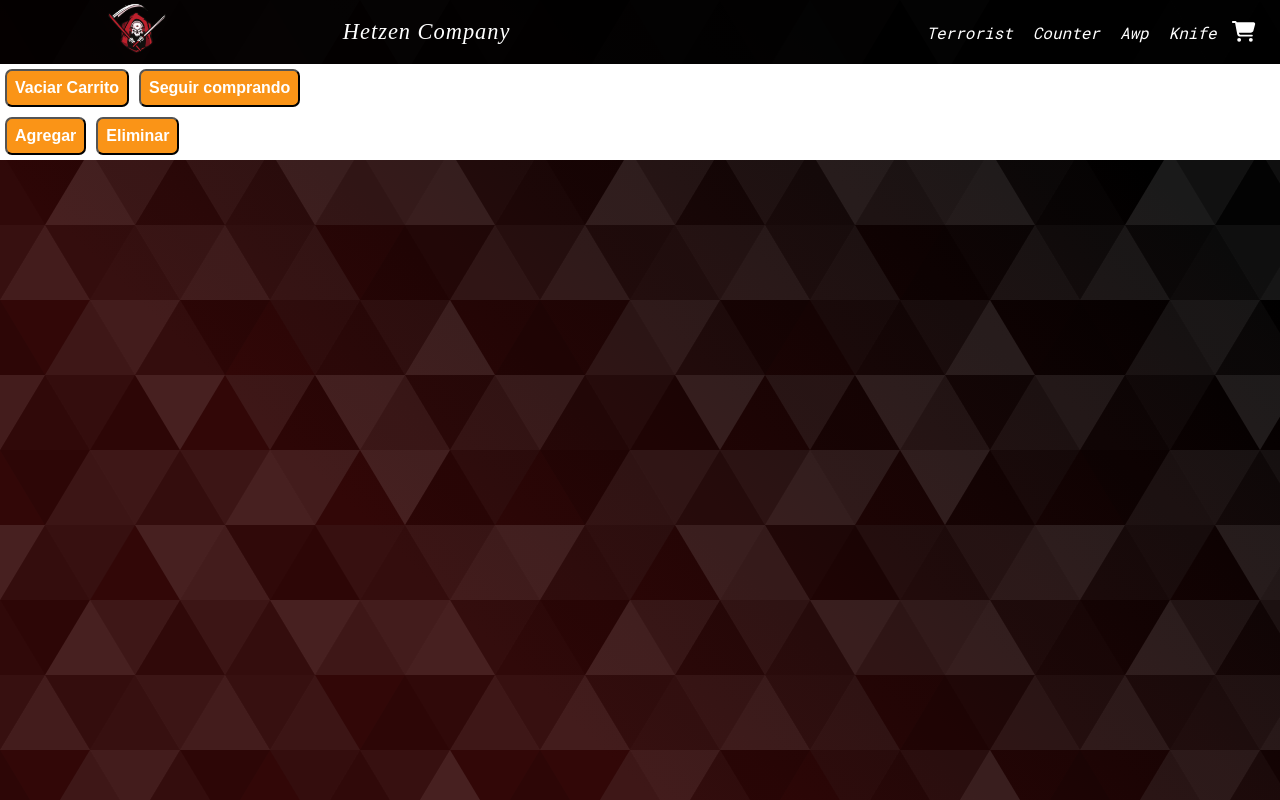
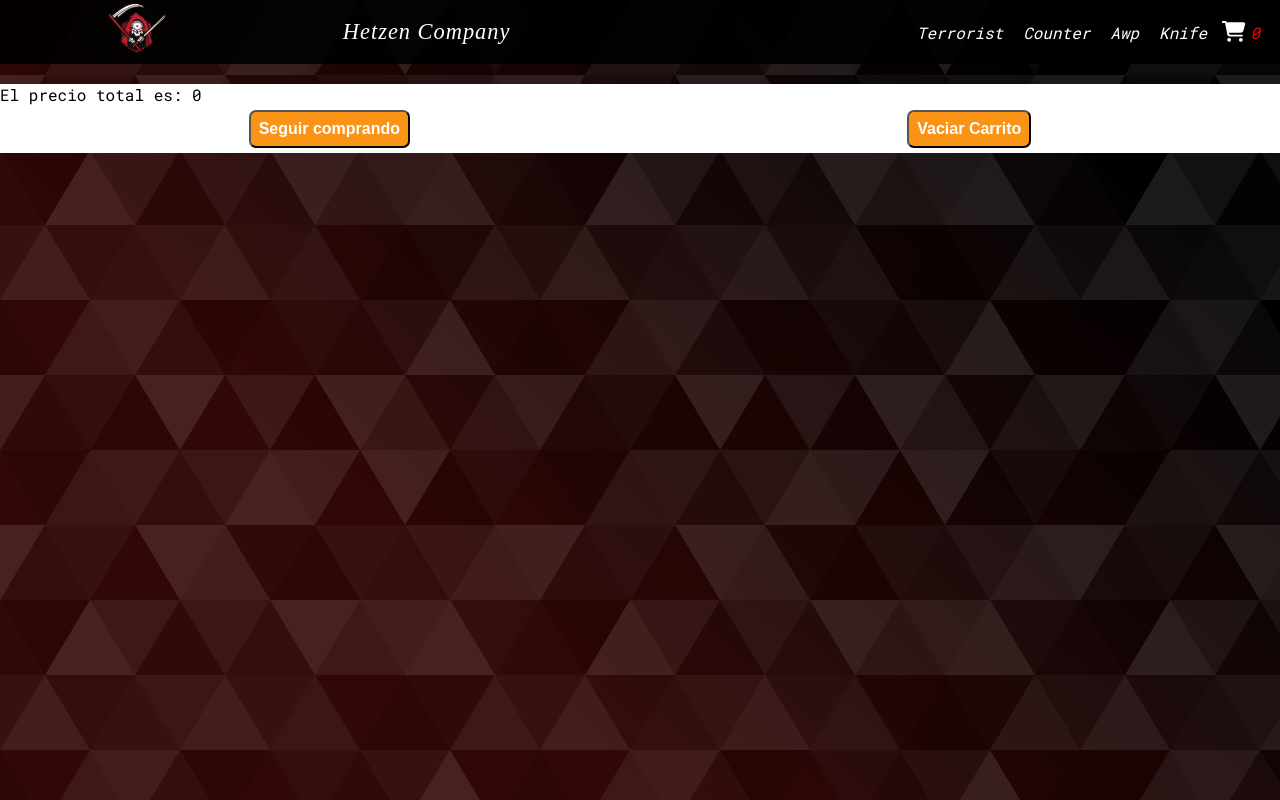
Before and after one commit to luispino94/PinoLuisReactDesafios, a React (Vite) app in the folder React-eCommerce/: page /cart in a window 1280 px wide. Built offline with nearby package versions, Linux system fonts and the light colour scheme; a web font is replaced by a local one.

Commit message:
funciona cartcontext, cart y cartwidget

```diff
--- a/React-eCommerce/src/componentes/Contexto/cartContext.jsx
+++ b/React-eCommerce/src/componentes/Contexto/cartContext.jsx
@@ -23,8 +23,8 @@ const CartContexProvider = ({children}) => {
     const inCart = cartList.findIndex(
       (productInCart) => productInCart.id === item.id);
     if (inCart !== -1){
-      const cantidadVieja = cartList[inCart].quantity
-      cartList[inCart].quantity += cantidadVieja
+      const cantidadVieja = cartList[inCart].cantidad
+      cartList[inCart].cantidad += cantidadVieja
       setCarlist ([...cartList])
         }else {
       setCarlist ([... cartList,
@@ -33,26 +33,19 @@ const CartContexProvider = ({children}) => {
     }
 
   //FUNCIÓN BORRAR ITEM DEL CARRITO
-    const deleteItemtoCart = (producto) =>{
-      const inCart = cartList.find(
-        (productInCart) => productInCart.id === producto.id);
+    const deleteItemtoCart = (id) =>{
+      setCarlist (cartList.filter(prod=> prod.id !== id))
 
-    if (inCart.amount ===1){
-      setCarlist (
-        cartList.filter ((productInCart)=> productInCart.id !== producto.id)
-      );
-    } else{
-        setCarlist(
-          cartList.map((productInCart)=>{
-         if (productInCart.id === producto.id){
-           return {...inCart, amount: inCart.amount -1};
-         } else return productInCart;
-      })
-        );
-    };
+    }
+    //FUNCION CANTIDAD TOTAL
+    const cantidadTotal = ()=> {
+      return cartList.reduce ((contador,prod)=> contador += prod.cantidad,0)
+    }
 
-
-}
+    //FUNCION PRECIO TOTAL
+    const precioTotal = ()=>{
+      return cartList.reduce ((contador,prod)=> contador + (prod.cantidad * prod.price),0)
+    }
     //FUNCION VACIAR CARRITO
     const vaciarCarrito = () =>{
       setCarlist ([])
@@ -63,7 +56,9 @@ const CartContexProvider = ({children}) => {
         cartList,
         addToCart,
         deleteItemtoCart,
-        vaciarCarrito
+        vaciarCarrito,
+        cantidadTotal,
+        precioTotal
     }}>
         {children}
     </CartContext.Provider>
--- a/React-eCommerce/src/componentes/Items/ItemDetail.jsx
+++ b/React-eCommerce/src/componentes/Items/ItemDetail.jsx
@@ -15,7 +15,7 @@ const ItemDetail = ({producto}) => {
     setInputType('BtnChange');
 }
 const onadd =(quantity) => {
-  addToCart({...producto, quantity})
+  addToCart({...producto, cantidad:quantity})
 }
  console.log (cartList);
   return (
--- a/React-eCommerce/src/componentes/NavBars/NavBar.jsx
+++ b/React-eCommerce/src/componentes/NavBars/NavBar.jsx
@@ -2,8 +2,10 @@ import CartWidget from '../CartWidget/CartWidget'
 import  logo from '../../imagenes/logo 112.png'
 import './_Estilosnavbar.scss'
 import { Link } from 'react-router-dom';
+import { useCartContext } from '../Contexto/cartContext';
 
 function NavBar (){
+    const {cantidadTotal} = useCartContext()
  return (
 <header>
 <nav className="navbar-nav">
@@ -19,6 +21,8 @@ function NavBar (){
             <Link to='/categoria/awp'><li className ="nav-item"><i className="nav-link">Awp</i></li></Link>
             <Link to='/categoria/knife'><li className ="nav-item"><i className="nav-link">Knife</i></li></Link>
             <li className ="nav-item"><CartWidget/></li>
+            <i className='icono-cant'>{cantidadTotal()}</i>
+
         </ul>
     </div>
 </nav>
--- a/React-eCommerce/src/componentes/NavBars/_Estilosnavbar.scss
+++ b/React-eCommerce/src/componentes/NavBars/_Estilosnavbar.scss
@@ -45,7 +45,9 @@ header {
     .nav-item {
      margin: 0.312rem;
      display: inline;
-
+    }
+    .icono-cant{
+        color: red;
     }
     .nav-link {
         color: white;
--- a/React-eCommerce/src/componentes/cart/Cart.jsx
+++ b/React-eCommerce/src/componentes/cart/Cart.jsx
@@ -4,26 +4,26 @@ import { useCartContext } from '../Contexto/cartContext'
 import './cart.scss'
 
 const Cart = () => {
-  const {cartList, deleteItemtoCart,vaciarCarrito,addToCart} = useCartContext();
+  const {cartList, deleteItemtoCart,vaciarCarrito,precioTotal} = useCartContext();
 
 
 
   return (
 
     <div className='lista-resumen-compra'>
-      {cartList.map (producto =>  <li key={producto.id}> Nombre: {producto.name} - Precio:{producto.price} -Cantidad: {producto.quantity}</li>)}
-
-      <button onClick={vaciarCarrito}>Vaciar Carrito</button>
+      {cartList.map (producto => <div className='lista-resumen-grid' key={producto.id}>
+          <li>  Nombre: {producto.name} - Precio:{producto.price} -Cantidad: {producto.cantidad}</li>
+          <button className='btn-lista-delete' onClick={()=> deleteItemtoCart (producto.id)}>x</button>
+          </div>)}
+        <p className='precio-total'>El precio total es: {precioTotal()}</p>
+      <div className='btn-lista-resumen'>
       <Link to='/'>
             <button className='btn'
              onClick={()=>console.log('Seguir comprando') } >
                 Seguir comprando
             </button>
         </Link>
-      <div>
-        <button onClick={()=> addToCart({item}) }>Agregar</button>
-        <button onClick={()=> deleteItemtoCart({item}) }>Eliminar</button>
-
+        <button onClick={vaciarCarrito}>Vaciar Carrito</button>
       </div>
     </div>
 
--- a/React-eCommerce/src/componentes/cart/cart.scss
+++ b/React-eCommerce/src/componentes/cart/cart.scss
@@ -1,4 +1,29 @@
 .lista-resumen-compra {
     width: 100%;
     background-color: white;
+
+    margin-top: 1.25rem;
+
+    .lista-resumen-grid{
+        border-bottom: 2px solid black;
+        display: grid;
+        width: 100%;
+
+        grid-template-columns:repeat(auto-fill,minmax(250px,fr));
+        grid-auto-rows: repeat(auto-fill,minmax(250px,1fr));
+        gap:5px;
+    }
+    .precio-total{
+        color: black;
+    }
+    .btn-lista-resumen{
+        display: flex;
+        width: 100%;
+        justify-content: space-around;
+    }
+    .btn-lista-delete{
+        width: 30px;
+
+        justify-content: end;
+    }
 }
```
